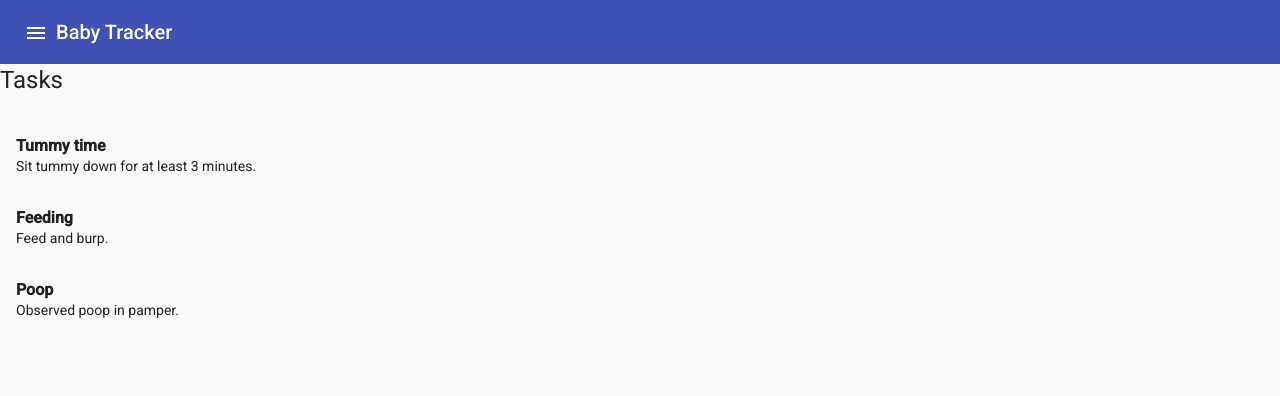
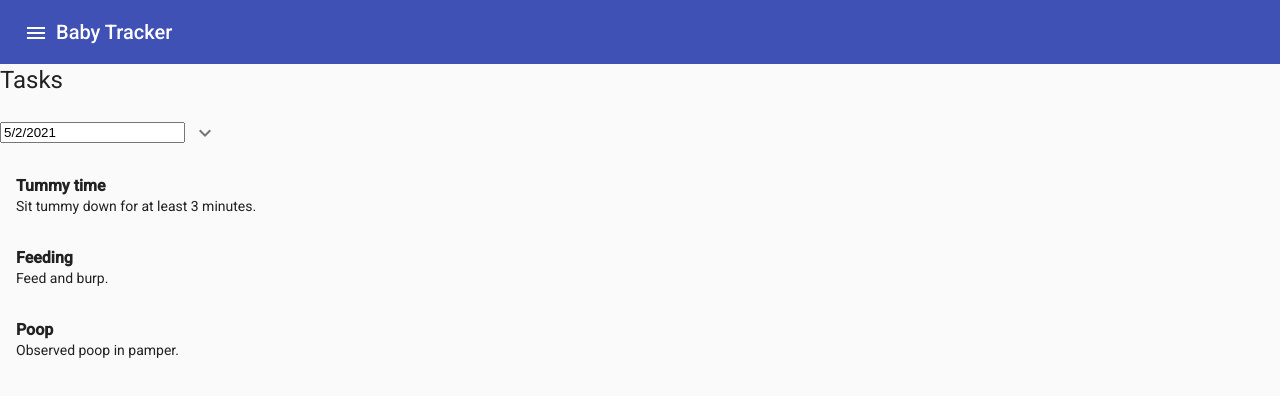
Before and after one commit to cevaris/baby-tracker, an Angular app in the folder frontend/: page /tasks in a window 1280 px wide. Shown: the top 396 px of the page. Built offline with nearby package versions, Linux system fonts and the light colour scheme.

Commit message:
working with dates

```diff
--- a/frontend/src/app/pages/tasks/tasks.component.html
+++ b/frontend/src/app/pages/tasks/tasks.component.html
@@ -1,4 +1,10 @@
 <h1>Tasks</h1>
+
+<input matInput [matDatepicker]="picker" [ngModel]="today" readonly>
+<mat-datepicker-toggle matSuffix [for]="picker">
+    <mat-icon matDatepickerToggleIcon>keyboard_arrow_down</mat-icon>
+</mat-datepicker-toggle>
+<mat-datepicker #picker disabled="false"></mat-datepicker>
 
 <mat-list role="list">
     <mat-list-item role="listitem" *ngFor="let task of activeTasks">
--- a/frontend/src/app/pages/tasks/tasks.component.ts
+++ b/frontend/src/app/pages/tasks/tasks.component.ts
@@ -6,10 +6,11 @@ import { TasksService } from 'src/app/services/tasks.service';
 @Component({
   selector: 'app-tasks',
   templateUrl: './tasks.component.html',
-  styleUrls: ['./tasks.component.scss']
+  styleUrls: ['./tasks.component.scss'],
 })
 export class TasksComponent implements OnInit {
   activeTasks: Task[];
+  today: Date = new Date();
 
   constructor(private taskService: TasksService) { }
 
```
Also changed, not shown: frontend/src/app/app.module.ts (+6 -5 lines), frontend/src/app/material/material.module.ts (+6 -1 lines).
